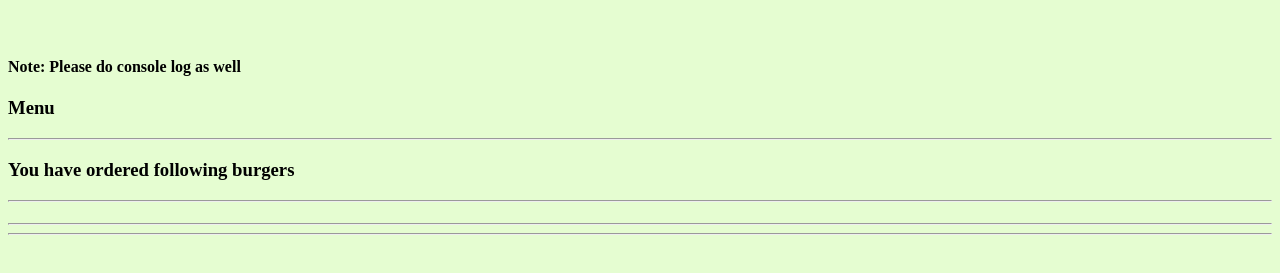
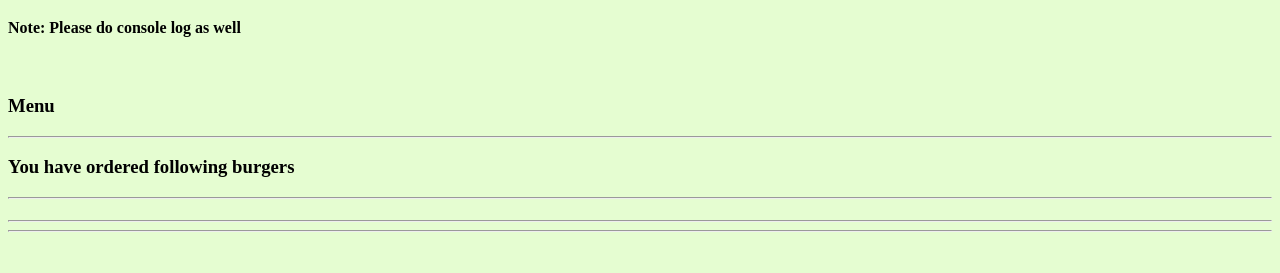
Before and after one commit to SwapnilYC/F3-JavaScript-Contest-2-18-Feb-2023, a plain HTML site: page index.html in a window 1280 px wide. Shown: the part 61-334 px from the top of the page. Drawn offline with Linux system fonts and the light colour scheme; no server answers.

Commit message:
some changes are made

```diff
--- a/index.html
+++ b/index.html
@@ -10,8 +10,8 @@
 </head>
 
 <body>
-    <h1>Welcome To Swapnil's Kitchen</h1><br>
-    <h4>Note: Please do console log as well</h4>
+    <h1>Welcome To Swapnil's Kitchen</h1>
+    <h4>Note: Please do console log as well</h4><br>
 
     <!-- Burger munu will display here -->
     <div id="menu">
```
